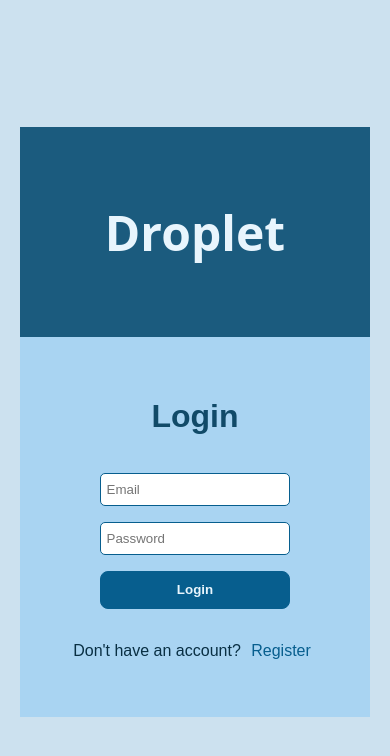
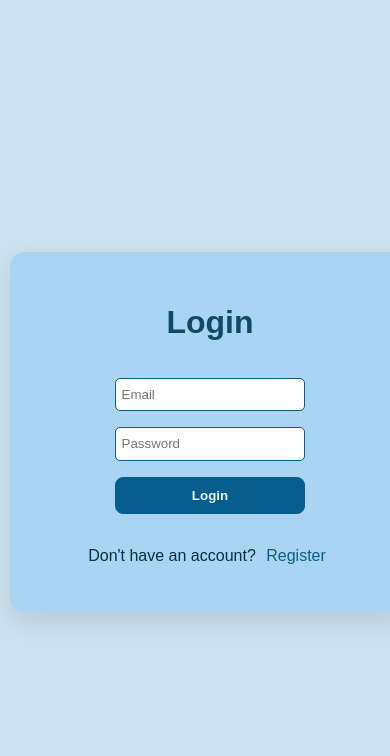
Before and after one commit to simplywilber/Droplet, a React (Vite) app: page /about in a window 390 px wide. Shown: the top 756 px of the page. Built offline with nearby package versions, Linux system fonts and the light colour scheme; no server answers; a web font is replaced by a local one.

Commit message:
Cleaned up API error handling, loading states, and error boundaries.

```diff
--- a/src/index.css
+++ b/src/index.css
@@ -440,20 +440,41 @@ input {
 /* Desktop & Large Tablets (up to 1024px) */
 @media (max-width: 1024px) {
   .auth-container {
-    flex-direction: column;
-    padding: 20px;
-    box-sizing: border-box;
+    flex-direction: row;
+    padding: 40px;
+    align-items: stretch;
   }
-  #auth-deck-logo, #auth-deck-form {
-    width: 100%;
-    max-width: 500px;
+  #auth-deck-logo {
+    width: 40%;
     height: auto;
-    padding: 40px 0;
+    border-radius: 20px 0 0 20px;
+  }
+  #auth-deck-form {
+    width: 60%;
+    height: auto;
+    border-radius: 0 20px 20px 0;
   }
 }
 
 /* Tablet (up to 768px) */
 @media (max-width: 768px) {
+  .auth-container {
+    flex-direction: column;
+    padding: 20px;
+  }
+  #auth-deck-logo {
+    width: 100%;
+    height: 150px;
+    border-radius: 20px 20px 0 0;
+    font-size: 1.8em;
+  }
+  #auth-deck-form {
+    width: 100%;
+    height: auto;
+    padding: 40px 0;
+    border-radius: 0 0 20px 20px;
+  }
+
   #nav-bar {
     flex-direction: column;
     padding: 15px;
@@ -490,6 +511,18 @@ input {
 
 /* Mobile (up to 480px, accommodates 320px) */
 @media (max-width: 480px) {
+  .auth-container {
+    padding: 10px;
+  }
+  #auth-deck-logo {
+    display: none; /* Hide entirely on small screens */
+  }
+  #auth-deck-form {
+    border-radius: 15px;
+    padding: 30px 15px;
+    box-shadow: 0 10px 25px rgba(0,0,0,0.1);
+  }
+
   #logo-text {
     font-size: 2.5em;
   }
@@ -530,7 +563,4 @@ input {
     width: 100%;
     box-sizing: border-box;
   }
-  #auth-deck-logo {
-    font-size: 1.5em;
-  }
 }
--- a/src/pages/Quotes.jsx
+++ b/src/pages/Quotes.jsx
@@ -55,13 +55,16 @@ function Quotes() {
             } else {
                 quoteTasks.push(
                     fetchWithTimeout("/api/today")
-                        .then(res => res.ok ? res.json() : null)
+                        .then(res => res.ok ? res.json() : Promise.reject(new Error("Failed to fetch Quote of the Day")))
                         .then(data => {
                             if (data && data[0]) {
                                 setQotd(data[0]);
                                 localStorage.setItem("droplet_qotd", JSON.stringify({ data: data[0], timestamp: now }));
                             }
-                        }).catch(() => {})
+                        }).catch((e) => {
+                            console.error("Failed to load QOTD:", e);
+                            setError("Could not load the Quote of the Day. Please try again later.");
+                        })
                 );
             }
 
@@ -71,14 +74,17 @@ function Quotes() {
             } else {
                 quoteTasks.push(
                     fetchWithTimeout("/api/quotes")
-                        .then(res => res.ok ? res.json() : null)
+                        .then(res => res.ok ? res.json() : Promise.reject(new Error("Failed to fetch quotes")))
                         .then(data => {
                             if (Array.isArray(data)) {
                                 setQuotes(data);
                                 localStorage.setItem("droplet_random_quotes", JSON.stringify({ data: data, timestamp: now }));
                                 // Do not set current random quote automatically on load
                             }
-                        }).catch(() => {})
+                        }).catch((e) => {
+                            console.error("Failed to load quotes:", e);
+                            setError("Could not load inspiration quotes. Please try again later.");
+                        })
                 );
             }
 
```
